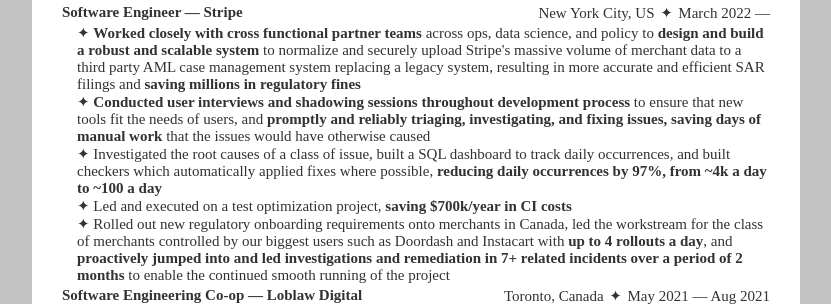
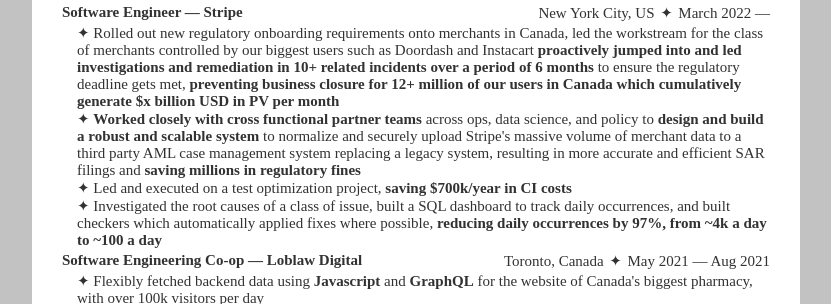
Before and after one commit to yungchar/resume, a plain HTML site: page index.html in a window 1280 px wide. Shown: the part 148-452 px from the top of the page, without its empty margins (224-1055 px from the left). Drawn offline with Linux system fonts and the light colour scheme.

Commit message:
edit one point

```diff
--- a/index.html
+++ b/index.html
@@ -44,11 +44,10 @@
 					</div>
 
 					<ul>
+						<li>Rolled out new regulatory onboarding requirements onto merchants in Canada, led the workstream for the class of merchants controlled by our biggest users such as Doordash and Instacart <span class="skills">proactively jumped into and led investigations and remediation in 10+ related incidents over a period of 6 months</span> to ensure the regulatory deadline gets met, <span class="skills">preventing business closure for 12+ million of our users in Canada which cumulatively generate $x billion USD in PV per month</span></li>
 						<li><span class="skills">Worked closely with cross functional partner teams</span> across ops, data science, and policy to <span class="skills">design and build a robust and scalable system</span> to normalize and securely upload Stripe's massive volume of merchant data to a third party AML case management system replacing a legacy system, resulting in more accurate and efficient SAR filings and <span class="skills">saving millions in regulatory fines</span></li>
-						<li><span class="skills">Conducted user interviews and shadowing sessions throughout development process</span> to ensure that new tools fit the needs of users, and <span class="skills">promptly and reliably triaging, investigating, and fixing issues, saving days of manual work</span> that the issues would have otherwise caused</li>
+						<li>Led and executed on a test optimization project, <span class="skills">saving $700k/year in CI costs</span></li>
 						<li>Investigated the root causes of a class of issue, built a SQL dashboard to track daily occurrences, and built checkers which automatically applied fixes where possible, <span class="skills">reducing daily occurrences by 97%, from ~4k a day to ~100 a day</span></li>
-						<li>Led and executed on a test optimization project, <span class="skills">saving $700k/year in CI costs</span></li>
-						<li>Rolled out new regulatory onboarding requirements onto merchants in Canada, led the workstream for the class of merchants controlled by our biggest users such as Doordash and Instacart with <span class="skills">up to 4 rollouts a day</span>, and <span class="skills">proactively jumped into and led investigations and remediation in 7+ related incidents over a period of 2 months</span> to enable the continued smooth running of the project</li>
 					</ul>
 				</div>
 
```
